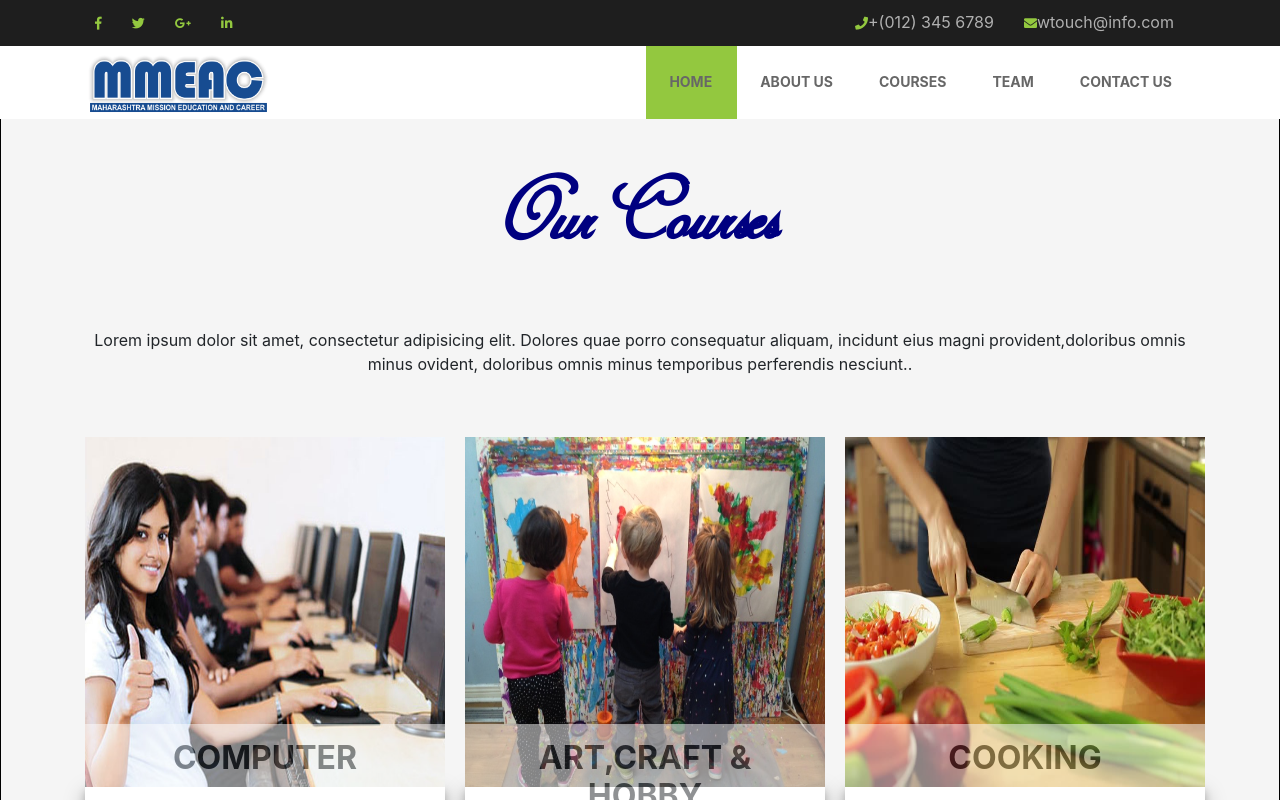
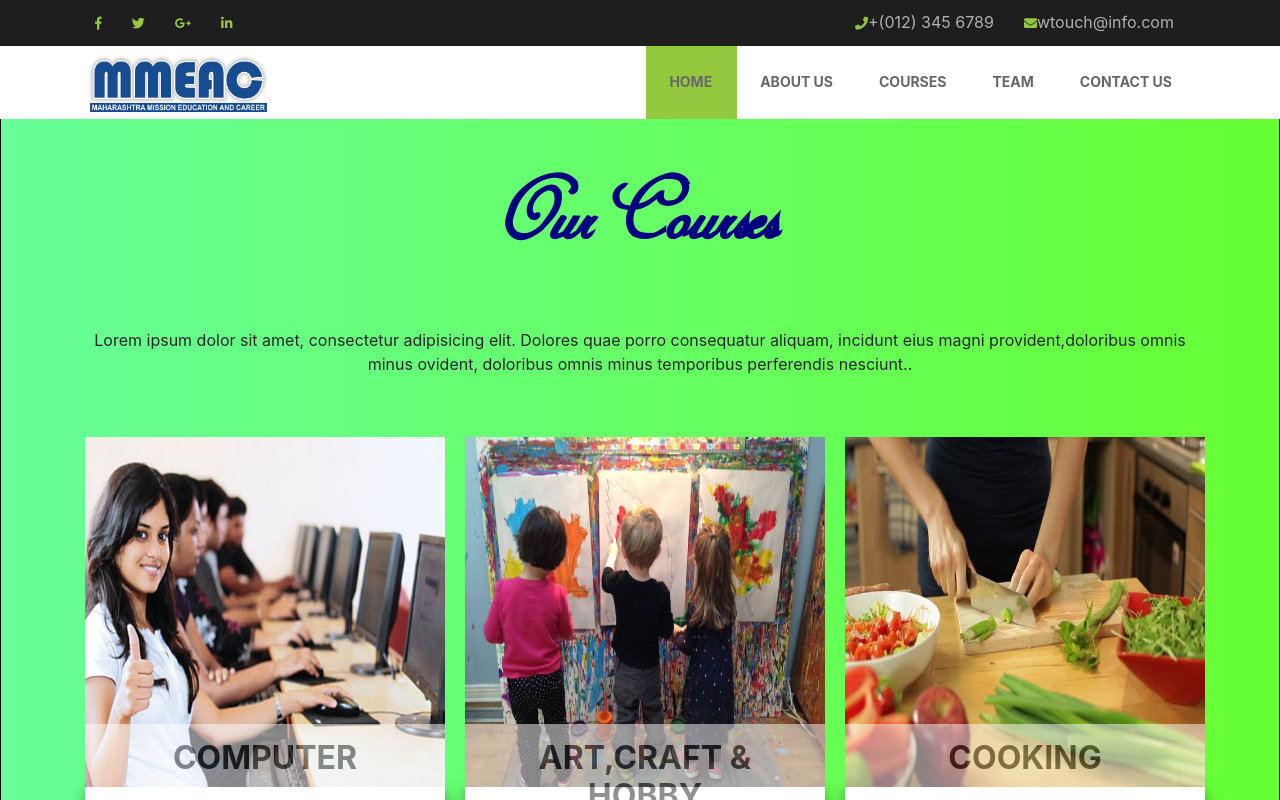
Before and after one commit to apekshanawale/Website, an Angular app: page /Courses in a window 1280 px wide. Shown: the top 800 px of the page. Built offline with nearby package versions, Linux system fonts and the light colour scheme.

Commit message:
changes in courses

```diff
--- a/src/app/pages/courses/courses.component.scss
+++ b/src/app/pages/courses/courses.component.scss
@@ -1,9 +1,10 @@
 body{
-	background-color:#f5f5f5;
+	/*background-color:#f5f5f5;*/
 	margin-top:-20px;
 	padding:20px;
-	/*background: linear-gradient(to right, #66ff99, #66ff33);*/
+	background: linear-gradient(to right, #66ff99, #66ff33);
 	border:1px solid black;
+	padding-bottom:60px;
 }
 @font-face{
 		font-family:myfont;
```
